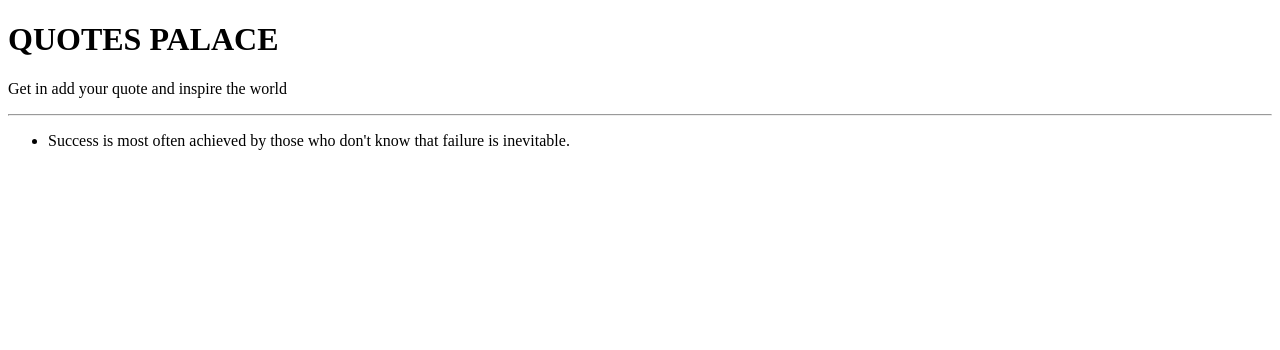
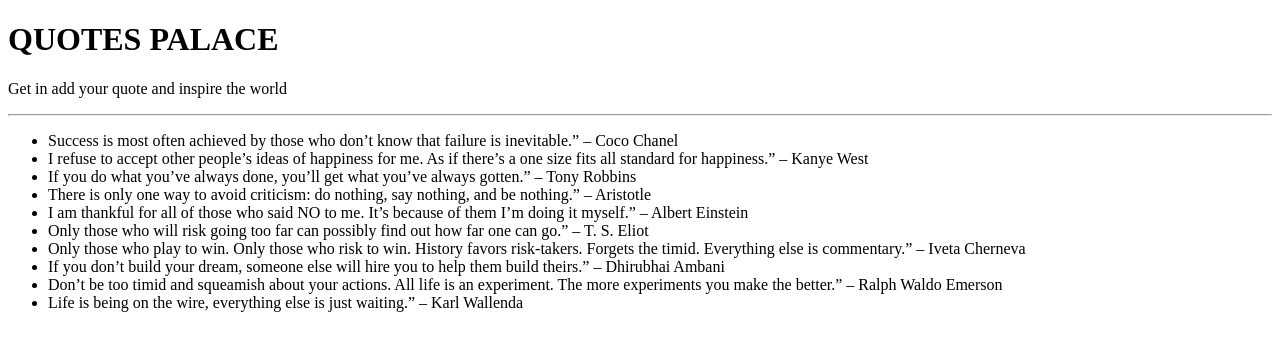
Before and after one commit to nancy88199488/Quotes, an Angular app: page / in a window 1280 px wide. Shown: the top 350 px of the page. Built offline with nearby package versions, Linux system fonts and the light colour scheme.

Commit message:
add all the list of quotes

```diff
--- a/src/app/app.component.ts
+++ b/src/app/app.component.ts
@@ -8,7 +8,15 @@
 })
 export class AppComponent {
   quotes:Quote[] = [
-    {id:1, name:"Success is most often achieved by those who don't know that failure is inevitable."}
-
-  ]
+    {id:1, name:"Success is most often achieved by those who don’t know that failure is inevitable.” – Coco Chanel"},
+    {id:2, name:"I refuse to accept other people’s ideas of happiness for me. As if there’s a one size fits all standard for happiness.”  – Kanye West"},
+    {id:3, name:"If you do what you’ve always done, you’ll get what you’ve always gotten.”  – Tony Robbins"},
+    {id:4, name:"There is only one way to avoid criticism: do nothing, say nothing, and be nothing.”  – Aristotle"},
+    {id:5, name:"I am thankful for all of those who said NO to me. It’s because of them I’m doing it myself.” – Albert Einstein"},
+    {id:6, name:"Only those who will risk going too far can possibly find out how far one can go.” – T. S. Eliot"},
+    {id:7, name:"Only those who play to win. Only those who risk to win. History favors risk-takers. Forgets the timid. Everything else is commentary.” – Iveta Cherneva"},
+    {id:8, name:"If you don’t build your dream, someone else will hire you to help them build theirs.” – Dhirubhai Ambani"},
+    {id:9, name:"Don’t be too timid and squeamish about your actions. All life is an experiment. The more experiments you make the better.” – Ralph Waldo Emerson"},
+    {id:10, name:"Life is being on the wire, everything else is just waiting.” – Karl Wallenda"}
+  ];
 }
```
